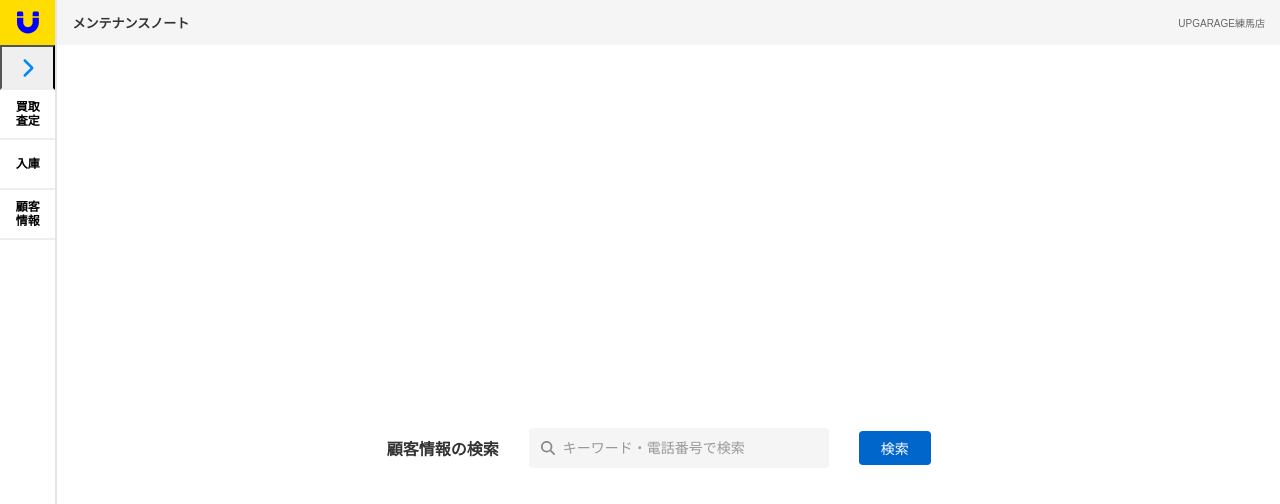
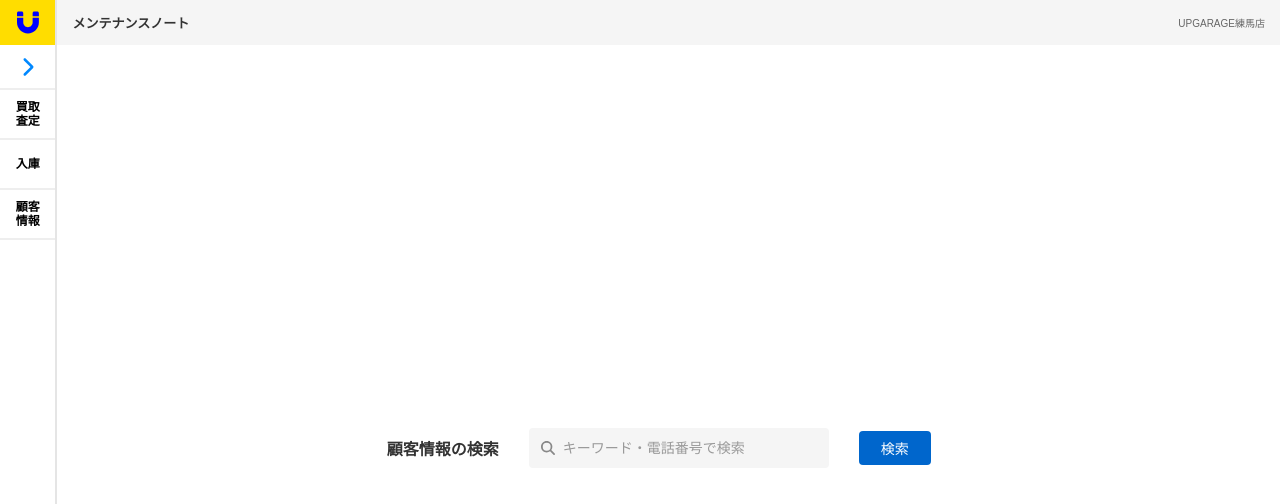
Before and after one commit to shuta0919/frontend_practice, a Next.js app: page /user_search in a window 1280 px wide. Shown: the top 504 px of the page. Built offline with nearby package versions, Linux system fonts and the light colour scheme.

Commit message:
fix: Button属性のデフォルトのスタイルを修正

```diff
--- a/src/app/_components/Sidebar/index.tsx
+++ b/src/app/_components/Sidebar/index.tsx
@@ -43,9 +43,12 @@ const ChevronButton = styled.button`
   align-items: center;
   justify-content: center;
   color: #0088ff;
-  border-bottom: 2px solid #eee;
   font-size: 20px;
   cursor: pointer;
+  background: none;
+  border: none;
+  border-bottom: 2px solid #eee;
+
 
   &:hover {
     background: #f5f5f5;
@@ -108,6 +111,8 @@ const CloseButton = styled.button`
   color: #3498db;
   cursor: pointer;
   font-size: 16px;
+  background: none;
+  border: none;
 
   &:hover {
     color: #333;
```
